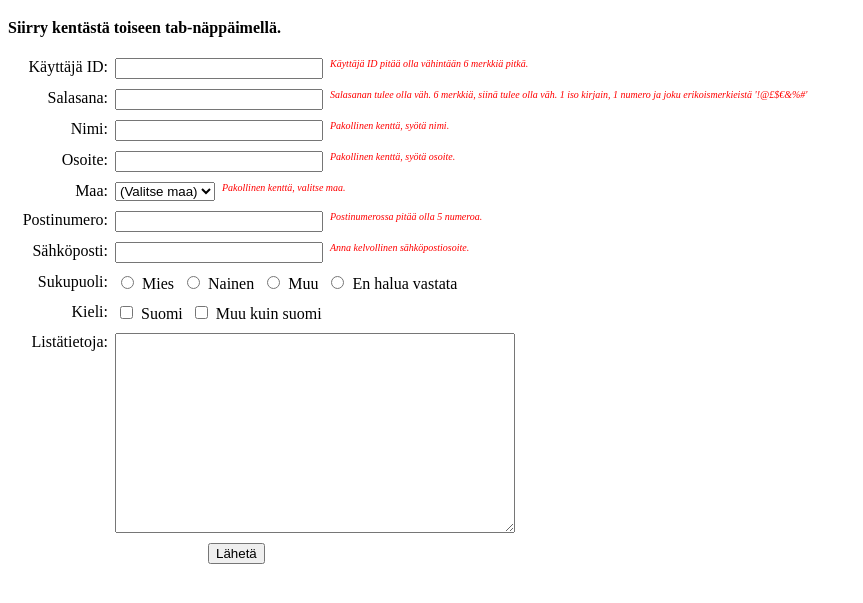
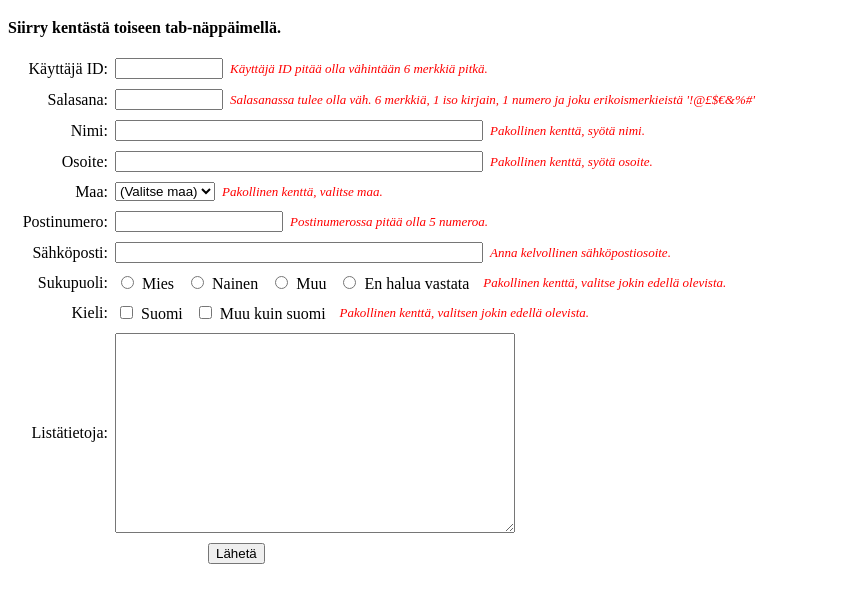
Before and after one commit to heksidee/lomakkeen_validointi, a plain HTML site: page index.html in a window 1280 px wide. Both pictures are taken after a click on the button "Lähetä". Shown: the part 61-664 px from the top of the page, without its empty margins (0-863 px from the left). Drawn offline with Linux system fonts and the light colour scheme.

Commit message:
lisätty loput javat

```diff
--- a/index.html
+++ b/index.html
@@ -7,8 +7,10 @@
     <link rel="stylesheet" href="tyylit.css">
 </head>
 <body>
-    <h1>Rekisteröitymislomake</h1>
-    <h4>Siirry kentästä toiseen tab-näppäimellä.</h4>
+    <div class="head-container">
+        <h1>Rekisteröitymislomake</h1>
+        <h4>Siirry kentästä toiseen tab-näppäimellä.</h4>
+    </div>
 
 
     <div class="form-container">
@@ -56,32 +58,30 @@
             <div class="form-row">
                 <label>Sukupuoli:</label>
                 <div class="valitsin">
-                    <input type="radio" id="mies">
+                    <input type="radio" id="mies" name="sukupuoli" value="Mies">
                     <label for="mies">Mies</label>
-                </div>
-                <div class="valitsin">
-                    <input type="radio" id="nainen">
+
+                    <input type="radio" id="nainen" name="sukupuoli" value="Nainen">
                     <label for="nainen">Nainen</label>
-                </div>
-                <div class="valitsin">
-                    <input type="radio" id="muu">
+
+                    <input type="radio" id="muu" name="sukupuoli" value="Muu">
                     <label for="muu">Muu</label>
-                </div>
-                <div class="valitsin">
-                    <input type="radio" id="enhalua">
+
+                    <input type="radio" id="enhalua" name="sukupuoli" value="En halua vastata">
                     <label for="enhalua">En halua vastata</label>
                 </div>
+                <p id="sukupuoliiidee"></p>
             </div>
             <div class="form-row">
                 <label>Kieli:</label>
                 <div class="kielivalitsin">
-                    <input type="checkbox" id="suomi">
+                    <input type="checkbox" id="suomi" name="kieli" value="Suomi">
                     <label for="suomi">Suomi</label>
-                </div>
-                <div class="kielivalitsin">
-                    <input type="checkbox" id="muukuinsuomi">
+
+                    <input type="checkbox" id="muukuinsuomi" name="kieli" value="Muu kuin Suomi">
                     <label for="muukuinsuomi">Muu kuin suomi</label>
                 </div>
+                <p id="kielet"></p>
             </div>
             <div class="form-row">
                 <label for="lisätietoja">Listätietoja:</label>
--- a/main.js
+++ b/main.js
@@ -9,6 +9,8 @@ function yhdistettyFunktio(event) {
     tarkastaMaa();
     tarkastaZip();
     tarkastaSposti();
+    tarkastaSukupuoli();
+    kieliValitsin();
 }
 
 function tarkastaId() {
@@ -26,7 +28,7 @@ function tarkastaSalasana() {
     let erikois = /[!@£$€&%#]/
     let isot = /[A-ZÖÄÅ]/
     if (salaS.length < 6 || !numerot.test(salaS) || !erikois.test(salaS) || !isot.test(salaS)) {
-        document.getElementById("ss").innerHTML = "Salasanan tulee olla väh. 6 merkkiä, siinä tulee olla väh. 1 iso kirjain, 1 numero ja joku erikoismerkieistä '!@£$€&%#'"
+        document.getElementById("ss").innerHTML = "Salasanassa tulee olla väh. 6 merkkiä, 1 iso kirjain, 1 numero ja joku erikoismerkieistä '!@£$€&%#'"
         }
 }
 
@@ -71,3 +73,19 @@ function tarkastaSposti() {
         document.getElementById("email").innerHTML = "Anna kelvollinen sähköpostiosoite."
     }
 }
+
+function tarkastaSukupuoli() {
+    let sPuoliValitsin = document.querySelector("input[name='sukupuoli']:checked");
+    document.getElementById("sukupuoliiidee").innerHTML = ""
+    if (sPuoliValitsin == null) {
+        document.getElementById("sukupuoliiidee").innerHTML = "Pakollinen kenttä, valitse jokin edellä olevista."
+    }
+}
+
+function kieliValitsin() {
+    let kielivalits = document.querySelector("input[name='kieli']:checked");
+    document.getElementById("kielet").innerHTML = ""
+    if (kielivalits == null) {
+        document.getElementById("kielet").innerHTML = "Pakollinen kenttä, valitsen jokin edellä olevista."
+    }
+}
--- a/tyylit.css
+++ b/tyylit.css
@@ -1,3 +1,14 @@
+@media (max-width: 760px) {
+    .form-row p {
+        flex-basis: 100%;
+        margin-left: 0;
+        margin-top: 0;
+    }
+    .form-row {
+        align-items: flex-start;
+    }
+}
+
 .form-container {
     display: flex;
     flex-direction: column;
@@ -5,6 +16,17 @@
 }
 .form-row {
     display: flex;
+    align-items: center;
+    flex-wrap: wrap;
+}
+
+.form-row p {
+    margin: 0;
+    padding: 0;
+    margin-left: 7px;
+    color: red;
+    font-size: small;
+    font-style: italic;
 }
 
 .form-row label {   /* ohjeteksti */
@@ -13,34 +35,33 @@
     margin-right: 7px;
 }
 
-.form-row input {   /*tekstikenttä*/
-    width: 200px;
+#kayttajaId, #salasana {
+    width: 100px;
 }
+
+#nimi, #osoite, #sposti {
+    width: 360px;
+}
+
+#postinumero {
+    width: 160px;
+}
+
 #lisätietoja {      /*lisätietoja tekstikenttä*/
     width: 400px;
     height: 200px;
     padding-top: 5px;
     box-sizing: border-box;
     overflow: auto;
-
 }
-.valitsin input {
+.valitsin input {      /*sukupuolivalitsin radio*/
     width: 15px !important;
     text-align: left;
 }
-.kielivalitsin input {
+.kielivalitsin input {  /*kielivalitsin checkbox*/
     width: 15px !important;
     text-align: left;
 }
 .form-row button[type="submit"] {
     margin-left: 200px;
   }
-
-.form-row p {
-    margin: 0;
-    padding: 0;
-    margin-left: 7px;
-    color: red;
-    font-size: x-small;
-    font-style: italic;
-}
```
